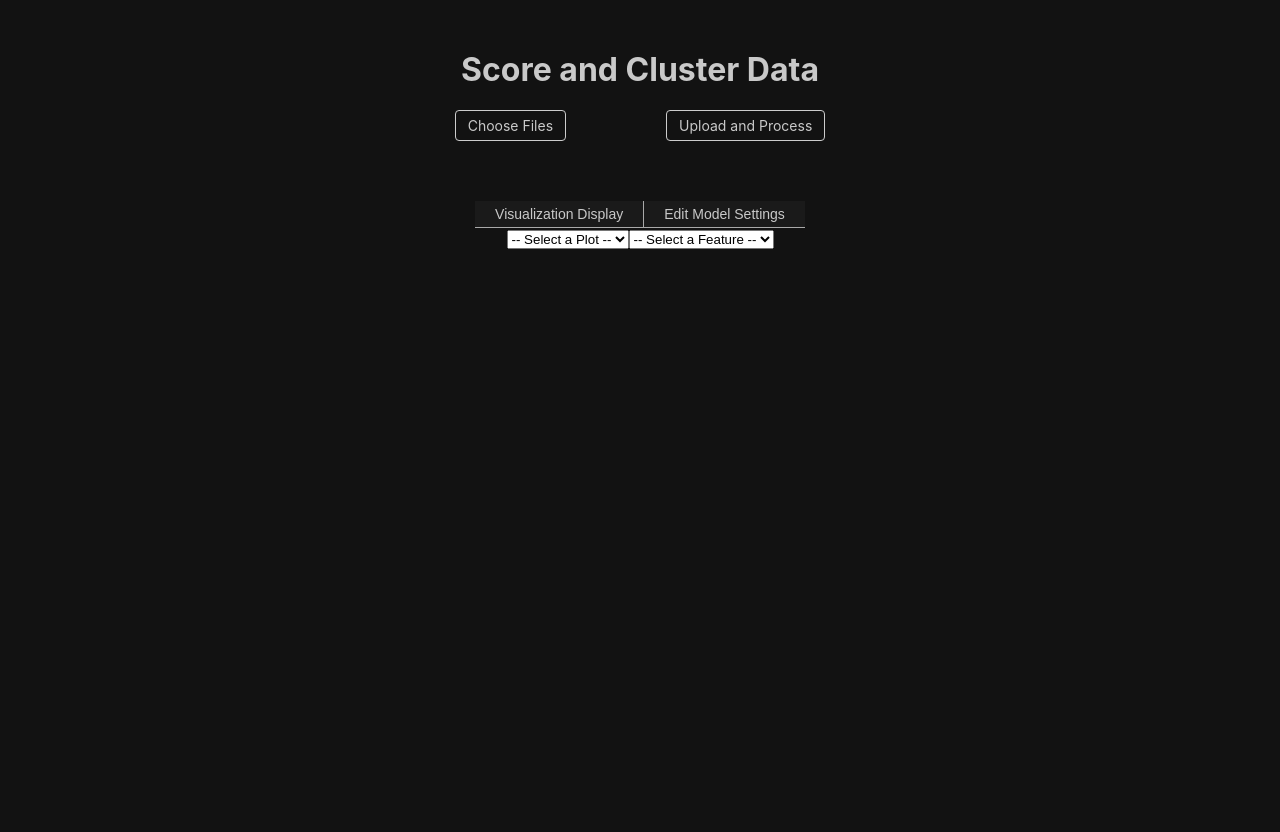
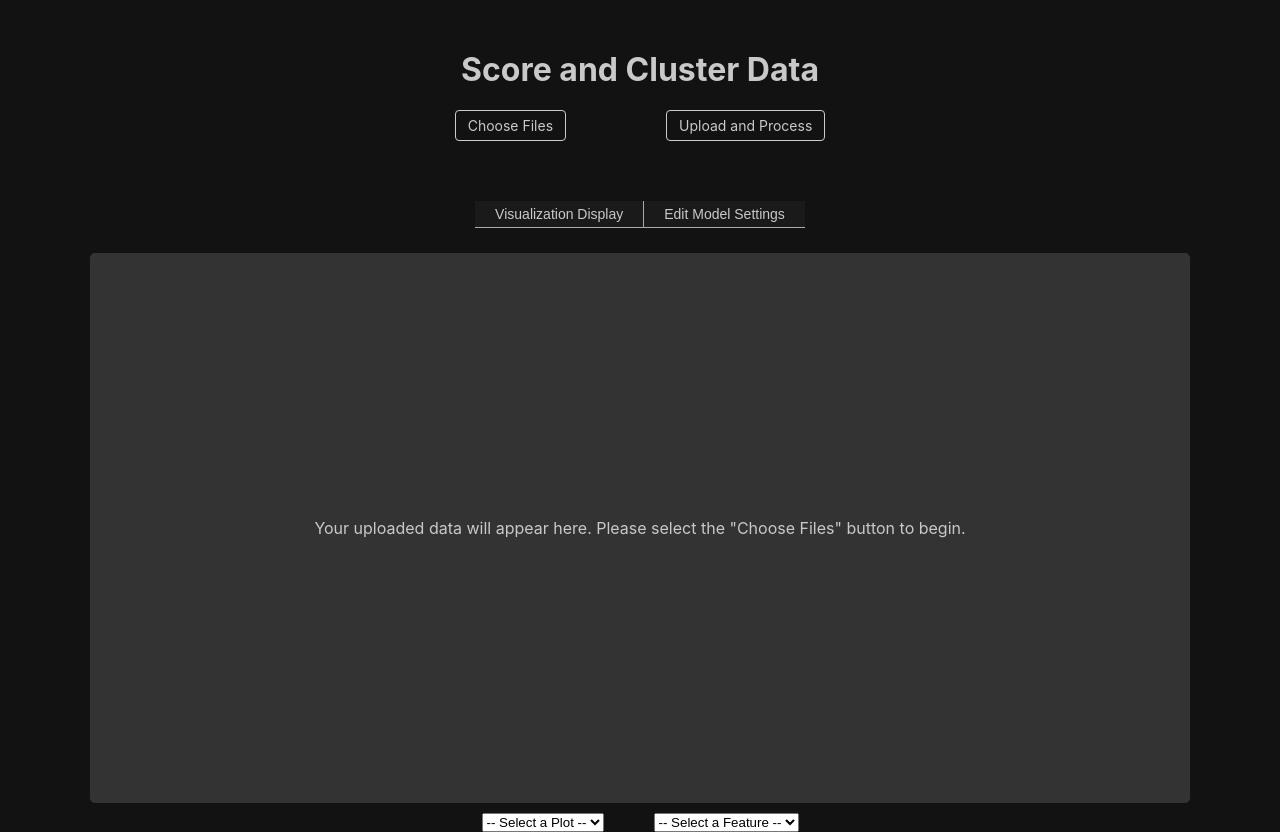
Before and after one commit to kyledvu/neuro-viz, a React (Create React App) app in the folder client/: page / in a window 1280 px wide. Before the commit the page ends 800 px from the top, so only its background shows below. Built offline with nearby package versions, Linux system fonts and the light colour scheme.

Commit message:
Plotting logic updated (line, violin, bar) and placeholder box added

```diff
--- a/client/package.json
+++ b/client/package.json
@@ -8,6 +8,7 @@
     "@mui/x-data-grid": "^7.23.2",
     "axios": "^1.7.7",
     "cra-template": "1.2.0",
+    "multiselect-react-dropdown": "^2.0.25",
     "papaparse": "^5.4.1",
     "plotly.js-dist": "^2.35.3",
     "react": "^18.3.1",
--- a/client/src/App.css
+++ b/client/src/App.css
@@ -125,6 +125,21 @@ input[type="file"] {
   justify-content: center;
 }
 
+.empty-state-message {
+  display:flex;
+  margin-left: auto;
+  margin-right: auto;
+  margin-top: 25px;
+  margin-bottom: 10px;
+  width: 1100px;
+  height:550px;
+  color: #c9c9c9;
+  background-color: #333333;
+  border-radius: 5px;
+  justify-content: center;
+  align-items: center;
+}
+
 .btn {
   color: #c9c9c9;
   background-color: #1a1a1a;
@@ -176,6 +191,11 @@ input[type="file"] {
   width: 50%;
 }
 
+.vis-control {
+  display: flex;
+  justify-content: center;
+  gap: 50px;
+}
 .vis-btns {
   margin-top: 10px;
 }
--- a/client/src/App.js
+++ b/client/src/App.js
@@ -32,7 +32,7 @@ function App() {
           headerName: field,
           width: 150,
         }));
-        const features = Object.keys(result.data[0] || {});
+        const features = Object.keys(result.data[0] || {}).filter(field => field.trim() !== "");
 
         setFeatures(features);
         setGridRows(rows);
@@ -61,6 +61,10 @@ function App() {
   function handleFileClick(file) {
     setSelectedFile(file);
     parseCsvFile(file);
+
+    if (plotType && selectedFeature) {
+      generatePlot(plotType, selectedFeature)
+    }
   };
 
   async function handleSubmit(event) {
@@ -98,21 +102,21 @@ function App() {
   };
 
   function handlePlotSelect(event) {
-    const selectedPlot = event.target.value;
-    setPlotType(selectedPlot);
+    const plotType = event.target.value;
+    setPlotType(plotType);
 
 
-    if (selectedFeature && selectedPlot) {
-      generatePlot(selectedPlot, selectedFeature);
+    if (plotType && selectedFeature) {
+      generatePlot(plotType, selectedFeature);
     }
   }
 
   function handleFeatureSelect(event) {
-    const feature = event.target.value;
-    setSelectedFeature(feature);
+    const selectedFeature = event.target.value;
+    setSelectedFeature(selectedFeature);
 
-    if (plotType && feature) {
-      generatePlot(plotType, feature);
+    if (plotType && selectedFeature) {
+      generatePlot(plotType, selectedFeature);
     }
   }
 
@@ -128,6 +132,9 @@ function App() {
         break;
       case 'violin':
         generateViolinPlot(feature);
+        break;
+      case 'bar':
+        generateBarPlot(feature)
         break;
       default:
         console.error('Unsupported plot type');
@@ -189,6 +196,51 @@ function App() {
     });
   }
 
+  function generateBarPlot(feature) {
+    Papa.parse(selectedFile, {
+      header: true,
+      dynamicTyping: true,
+      skipEmptyLines: true,
+      complete: (results) => {
+        const data = results.data.filter(
+          (row) => row[feature] !== undefined && row.rodent_sleep !== undefined
+        );
+
+        const featureCounts = {};
+
+        data.forEach((row) => {
+          if (row.hasOwnProperty(feature) && row[feature] !== undefined && row[feature] !== null && row[feature] !== '') {
+            const value = String(row[feature]).trim();
+            featureCounts[value] = (featureCounts[value] || 0) + 1;
+          }
+        });
+
+        const labels = Object.keys(featureCounts);
+        const counts = Object.values(featureCounts);
+
+        console.log(labels, counts)
+        setPlotData({ labels, counts });
+      },
+      error: (error) => {
+        console.error("Error parsing CSV for bar plot:", error);
+        setError("Error parsing CSV for bar plot");
+      },
+    });
+  }
+
+  const placeholderColumns = [
+    { field: "placeholder1", headerName: "Column 1", width: 150 },
+    { field: "placeholder2", headerName: "Column 2", width: 150 },
+    { field: "placeholder3", headerName: "Column 3", width: 150 },
+  ];
+
+  const placeholderRows = Array.from({ length: 5 }, (_, index) => ({
+    id: index,
+    placeholder1: "",
+    placeholder2: "",
+    placeholder3: "",
+  }));
+
   return (
     <div className="App">
       <h1>Score and Cluster Data</h1>
@@ -200,13 +252,30 @@ function App() {
         zipFileUrl={zipFileUrl}
         error={error}
       />
+
       <div className="tabs">
         <button className="btn leftbtn">Visualization Display</button>
         <button className="btn">Edit Model Settings</button>
       </div>
-      {gridRows.length > 0 && gridColumns.length > 0 && (
-        <DataGridDisplay files={files} onFileClick={handleFileClick} rows={gridRows} columns={gridColumns} />
+
+      {/* If plotType is selected, show plot. Otherwise, show DataGrid */}
+      {plotType && plotType !== "raw-data" ? (
+        <PlotDisplay plotType={plotType} plotData={plotData} feature={selectedFeature} />
+      ) : gridRows.length > 0 && gridColumns.length > 0 ? (
+        <DataGridDisplay
+          files={files}
+          onFileClick={handleFileClick}
+          rows={gridRows}
+          columns={gridColumns}
+        />
+      ) : (
+        <div className="empty-state-message">
+          <p>
+            Your uploaded data will appear here. Please select the "Choose Files" button to begin.
+          </p>
+        </div>
       )}
+
       <VisualizationControls
         features={features}
         onPlotSelect={handlePlotSelect}
--- a/client/src/components/PlotDisplay.js
+++ b/client/src/components/PlotDisplay.js
@@ -12,7 +12,6 @@ function PlotDisplay({ plotType, plotData, feature }) {
               y: plotData.featureData,
               type: 'scatter',
               mode: 'lines',
-              name: 'EEG Raw',
             },
           ]}
           layout={{
@@ -26,11 +25,31 @@ function PlotDisplay({ plotType, plotData, feature }) {
         <Plot
           data={plotData.traces}
           layout={{
-            title: 'EMG_z Distribution by Rodent Sleep Stage',
-            yaxis: { title: 'EMG_z' },
+            title: `${feature} Distribution by Rodent Sleep Stage`,
+            yaxis: { title: feature },
             violingroupgap: 0.4,
           }}
         />
+      )}
+      {plotType === 'bar' && plotData && (
+        <Plot
+          data={[
+            {
+              x: plotData.labels,
+              y: plotData.counts,
+              type: 'bar',
+            },
+          ]}
+          layout={{
+            title: `${feature} Distribution`,
+            xaxis: {
+              title: 'Labels',
+              type: 'category'
+            },
+            yaxis: { title: 'Counts' },
+          }}
+        />
+
       )}
     </div>
   );
--- a/client/src/components/VisualizationControls.js
+++ b/client/src/components/VisualizationControls.js
@@ -1,22 +1,48 @@
-import React from 'react';
+import React, { useState, useEffect } from 'react';
 
 function VisualizationControls({ features, onPlotSelect, onFeatureSelect }) {
+  const [selectedPlot, setSelectedPlot] = useState("");
+  const [isFirstUpload, setIsFirstUpload] = useState(true); // Track first file upload
+
+  useEffect(() => {
+    if (isFirstUpload && features.length > 0) {
+      setSelectedPlot("raw-data");
+      onPlotSelect({ target: { value: "raw-data" } }); // Notify parent component
+      setIsFirstUpload(false); // Prevent further auto-updates
+    }
+  }, [features, isFirstUpload, onPlotSelect]);
+
+  const handlePlotChange = (event) => {
+    setSelectedPlot(event.target.value);
+    onPlotSelect(event);
+  };
+
   return (
     <div className="vis-control">
-        <select name="plot-select" id="plot-select" onChange={onPlotSelect}>
-            <option value="" disabled selected>-- Select a Plot --</option>
-            <option value="line">Line</option>
-            <option value="bar">Bar</option>
-            <option value="violin">Violin</option>
-        </select>
-        <select name="feature-select" id="feature-select" onChange={onFeatureSelect}>
-            <option value="" disabled selected>-- Select a Feature --</option>
-            {features.map((feature) => (
-                <option value={feature}>
-                {feature}
-                </option>
-            ))}
-        </select>
+      <select
+        name="plot-select"
+        id="plot-select"
+        value={selectedPlot}
+        onChange={handlePlotChange}
+      >
+        <option key="default" value="" disabled>-- Select a Plot --</option>
+        <option key="raw" value="raw-data">Raw Data</option>
+        <option key="line" value="line">Line</option>
+        <option key="bar" value="bar">Bar</option>
+        <option key="violin" value="violin">Violin</option>
+      </select>
+
+      <select name="feature-select" id="feature-select" onChange={onFeatureSelect} defaultValue="">
+        <option key="default" value="" disabled>-- Select a Feature --</option>
+        {selectedPlot !== "raw-data" && (
+          features.map((feature) => (
+            <option key={feature} value={feature}>
+              {feature}
+            </option>
+          ))
+        )}
+      </select>
+
     </div>
   );
 }
```
Also changed, not shown: 2 other files (tests, documents, lock files or other folders).
